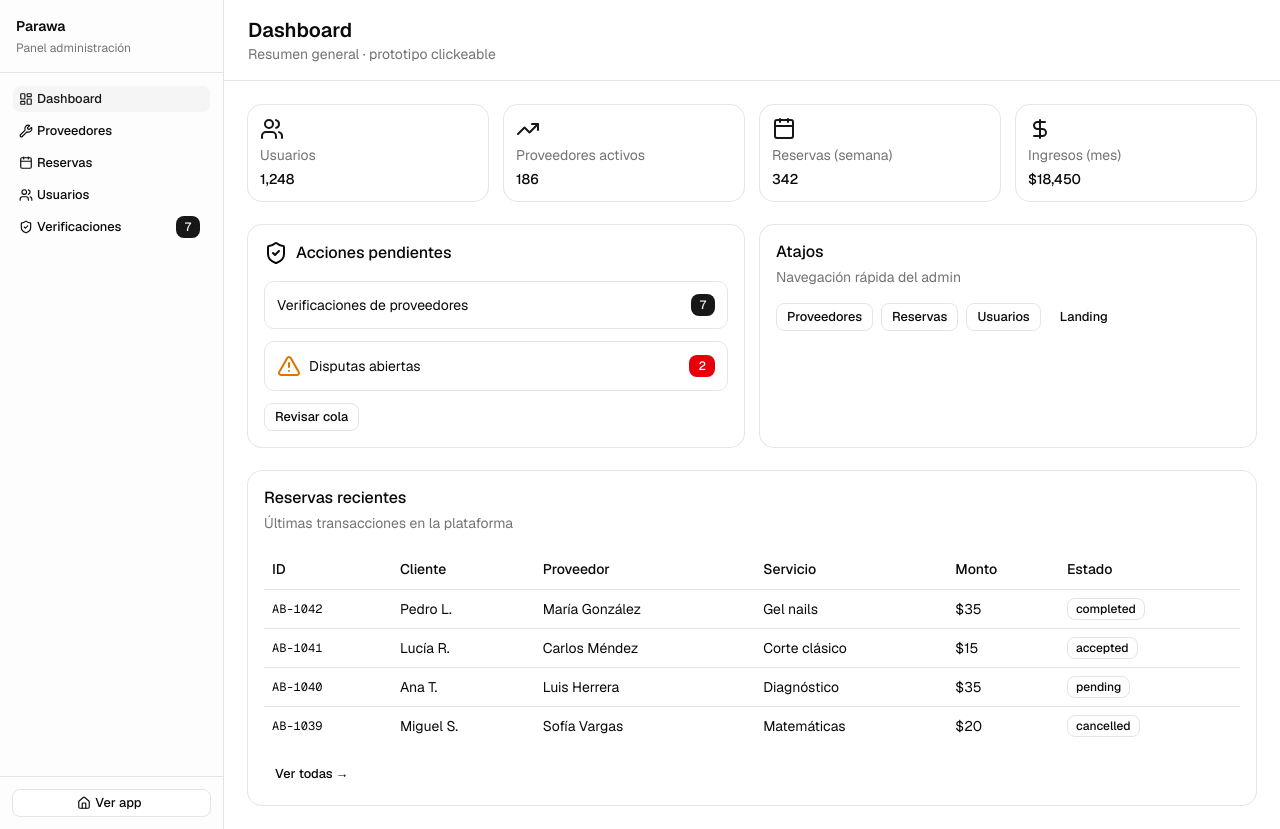
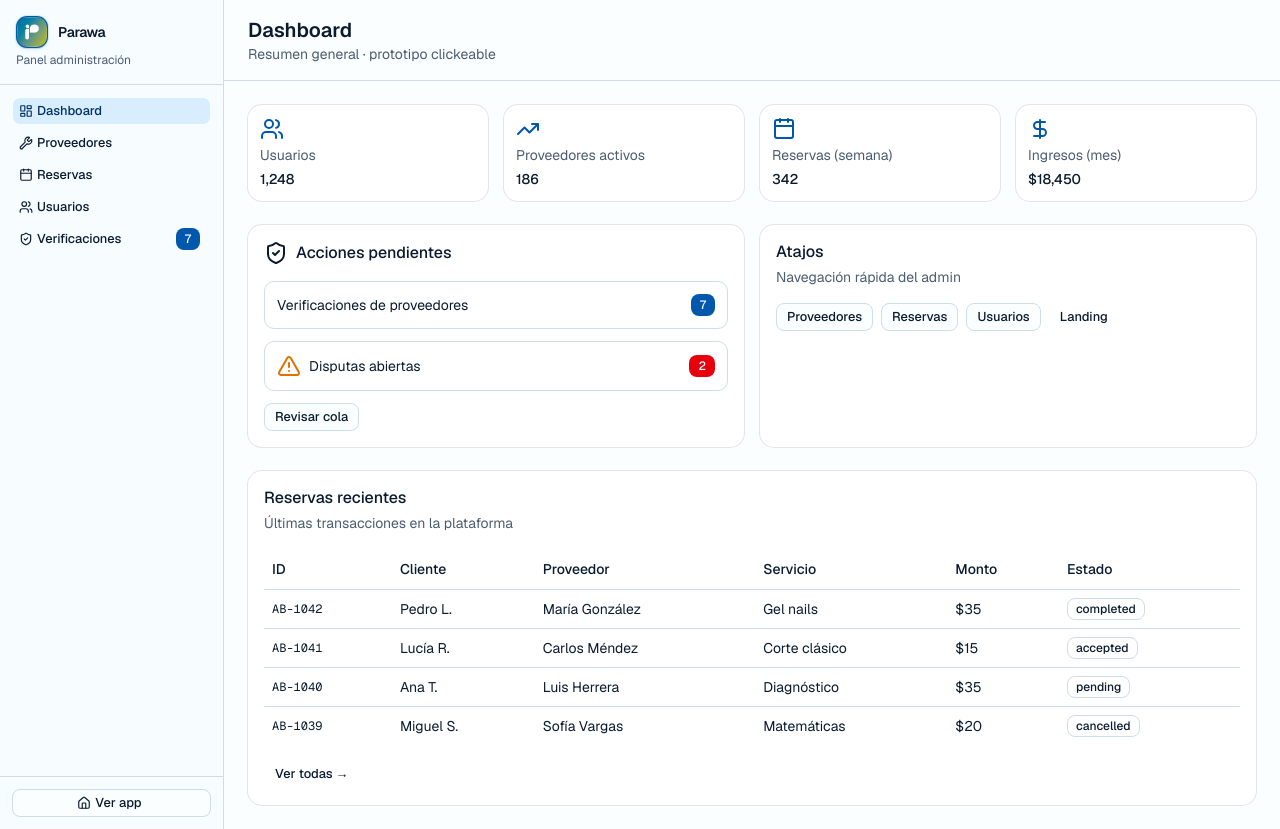
Before and after one commit to chriselevow/parawa, a Next.js app: page /admin in a window 1280 px wide. Built offline with nearby package versions, Linux system fonts and the light colour scheme.

Commit message:
Add Parawa app logo branding

```diff
--- a/app/globals.css
+++ b/app/globals.css
@@ -5,8 +5,9 @@
 @custom-variant dark (&:is(.dark *));
 
 @theme inline {
-    --font-heading: var(--font-sans);
-    --font-sans: var(--font-sans);
+    --font-heading: "Geist", "Geist Fallback", ui-sans-serif, system-ui, sans-serif;
+    --font-sans: "Geist", "Geist Fallback", ui-sans-serif, system-ui, sans-serif;
+    --font-mono: "Geist Mono", "Geist Mono Fallback", ui-monospace, monospace;
     --color-sidebar-ring: var(--sidebar-ring);
     --color-sidebar-border: var(--sidebar-border);
     --color-sidebar-accent-foreground: var(--sidebar-accent-foreground);
@@ -48,72 +49,72 @@
 }
 
 :root {
-    --background: oklch(1 0 0);
-    --foreground: oklch(0.145 0 0);
+    --background: oklch(0.995 0.006 250);
+    --foreground: oklch(0.22 0.045 255);
     --card: oklch(1 0 0);
-    --card-foreground: oklch(0.145 0 0);
+    --card-foreground: oklch(0.22 0.045 255);
     --popover: oklch(1 0 0);
-    --popover-foreground: oklch(0.145 0 0);
-    --primary: oklch(0.205 0 0);
-    --primary-foreground: oklch(0.985 0 0);
-    --secondary: oklch(0.97 0 0);
-    --secondary-foreground: oklch(0.205 0 0);
-    --muted: oklch(0.97 0 0);
-    --muted-foreground: oklch(0.556 0 0);
-    --accent: oklch(0.97 0 0);
-    --accent-foreground: oklch(0.205 0 0);
+    --popover-foreground: oklch(0.22 0.045 255);
+    --primary: oklch(0.46 0.16 251);
+    --primary-foreground: oklch(0.99 0.006 250);
+    --secondary: oklch(0.94 0.04 250);
+    --secondary-foreground: oklch(0.31 0.11 253);
+    --muted: oklch(0.96 0.025 250);
+    --muted-foreground: oklch(0.47 0.04 255);
+    --accent: oklch(0.92 0.06 248);
+    --accent-foreground: oklch(0.32 0.12 252);
     --destructive: oklch(0.577 0.245 27.325);
-    --border: oklch(0.922 0 0);
-    --input: oklch(0.922 0 0);
-    --ring: oklch(0.708 0 0);
-    --chart-1: oklch(0.87 0 0);
-    --chart-2: oklch(0.556 0 0);
-    --chart-3: oklch(0.439 0 0);
-    --chart-4: oklch(0.371 0 0);
-    --chart-5: oklch(0.269 0 0);
+    --border: oklch(0.89 0.025 248);
+    --input: oklch(0.89 0.025 248);
+    --ring: oklch(0.58 0.16 252);
+    --chart-1: oklch(0.5 0.18 251);
+    --chart-2: oklch(0.66 0.13 210);
+    --chart-3: oklch(0.72 0.13 190);
+    --chart-4: oklch(0.58 0.17 275);
+    --chart-5: oklch(0.72 0.15 82);
     --radius: 0.625rem;
-    --sidebar: oklch(0.985 0 0);
-    --sidebar-foreground: oklch(0.145 0 0);
-    --sidebar-primary: oklch(0.205 0 0);
-    --sidebar-primary-foreground: oklch(0.985 0 0);
-    --sidebar-accent: oklch(0.97 0 0);
-    --sidebar-accent-foreground: oklch(0.205 0 0);
-    --sidebar-border: oklch(0.922 0 0);
-    --sidebar-ring: oklch(0.708 0 0);
+    --sidebar: oklch(0.98 0.016 250);
+    --sidebar-foreground: oklch(0.22 0.045 255);
+    --sidebar-primary: oklch(0.46 0.16 251);
+    --sidebar-primary-foreground: oklch(0.99 0.006 250);
+    --sidebar-accent: oklch(0.94 0.04 250);
+    --sidebar-accent-foreground: oklch(0.31 0.11 253);
+    --sidebar-border: oklch(0.89 0.025 248);
+    --sidebar-ring: oklch(0.58 0.16 252);
 }
 
 .dark {
-    --background: oklch(0.145 0 0);
-    --foreground: oklch(0.985 0 0);
-    --card: oklch(0.205 0 0);
-    --card-foreground: oklch(0.985 0 0);
-    --popover: oklch(0.205 0 0);
-    --popover-foreground: oklch(0.985 0 0);
-    --primary: oklch(0.922 0 0);
-    --primary-foreground: oklch(0.205 0 0);
-    --secondary: oklch(0.269 0 0);
-    --secondary-foreground: oklch(0.985 0 0);
-    --muted: oklch(0.269 0 0);
-    --muted-foreground: oklch(0.708 0 0);
-    --accent: oklch(0.269 0 0);
-    --accent-foreground: oklch(0.985 0 0);
+    --background: oklch(0.18 0.035 255);
+    --foreground: oklch(0.985 0.006 250);
+    --card: oklch(0.22 0.045 255);
+    --card-foreground: oklch(0.985 0.006 250);
+    --popover: oklch(0.22 0.045 255);
+    --popover-foreground: oklch(0.985 0.006 250);
+    --primary: oklch(0.67 0.16 248);
+    --primary-foreground: oklch(0.16 0.035 255);
+    --secondary: oklch(0.28 0.06 253);
+    --secondary-foreground: oklch(0.985 0.006 250);
+    --muted: oklch(0.28 0.05 253);
+    --muted-foreground: oklch(0.76 0.035 250);
+    --accent: oklch(0.32 0.08 250);
+    --accent-foreground: oklch(0.985 0.006 250);
     --destructive: oklch(0.704 0.191 22.216);
-    --border: oklch(1 0 0 / 10%);
-    --input: oklch(1 0 0 / 15%);
-    --ring: oklch(0.556 0 0);
-    --chart-1: oklch(0.87 0 0);
-    --chart-2: oklch(0.556 0 0);
-    --chart-3: oklch(0.439 0 0);
-    --chart-4: oklch(0.371 0 0);
-    --chart-5: oklch(0.269 0 0);
-    --sidebar: oklch(0.205 0 0);
-    --sidebar-foreground: oklch(0.985 0 0);
-    --sidebar-primary: oklch(0.488 0.243 264.376);
-    --sidebar-primary-foreground: oklch(0.985 0 0);
-    --sidebar-accent: oklch(0.269 0 0);
-    --sidebar-accent-foreground: oklch(0.985 0 0);
-    --sidebar-border: oklch(1 0 0 / 10%);
-    --sidebar-ring: oklch(0.556 0 0);
+    --border: oklch(0.985 0.006 250 / 12%);
+    --input: oklch(0.985 0.006 250 / 16%);
+    --ring: oklch(0.67 0.16 248);
+    --chart-1: oklch(0.67 0.16 248);
+    --chart-2: oklch(0.73 0.13 210);
+    --chart-3: oklch(0.74 0.13 190);
+    --chart-4: oklch(0.72 0.16 275);
+    --chart-5: oklch(0.78 0.15 82);
+    --sidebar: oklch(0.21 0.045 255);
+    --sidebar-foreground: oklch(0.985 0.006 250);
+    --sidebar-primary: oklch(0.67 0.16 248);
+    --sidebar-primary-foreground: oklch(0.16 0.035 255);
+    --sidebar-accent: oklch(0.28 0.06 253);
+    --sidebar-accent-foreground: oklch(0.985 0.006 250);
+    --sidebar-border: oklch(0.985 0.006 250 / 12%);
+    --sidebar-ring: oklch(0.67 0.16 248);
 }
 
 @layer base {
--- a/app/layout.tsx
+++ b/app/layout.tsx
@@ -1,17 +1,31 @@
+import type { Metadata } from "next"
 import { Geist, Geist_Mono } from "next/font/google"
 
 import "./globals.css"
 import { ThemeProvider } from "@/components/theme-provider"
 import { Toaster } from "@/components/ui/sonner"
 import { TooltipProvider } from "@/components/ui/tooltip"
+import { PARAWA_APP_ICON_URL } from "@/lib/brand"
 import { cn } from "@/lib/utils"
 
-const geist = Geist({subsets:['latin'],variable:'--font-sans'})
+const geist = Geist({
+  subsets: ["latin"],
+  variable: "--font-sans",
+})
 
 const fontMono = Geist_Mono({
   subsets: ["latin"],
   variable: "--font-mono",
 })
+
+export const metadata: Metadata = {
+  title: "Parawa",
+  description: "Mercado digital de servicios locales en Panamá.",
+  icons: {
+    icon: [{ url: PARAWA_APP_ICON_URL, sizes: "400x400", type: "image/webp" }],
+    apple: [{ url: PARAWA_APP_ICON_URL, sizes: "400x400", type: "image/webp" }],
+  },
+}
 
 export default function RootLayout({
   children,
@@ -22,7 +36,12 @@ export default function RootLayout({
     <html
       lang="es"
       suppressHydrationWarning
-      className={cn("antialiased", fontMono.variable, "font-sans", geist.variable)}
+      className={cn(
+        "antialiased",
+        fontMono.variable,
+        "font-sans",
+        geist.variable
+      )}
     >
       <body>
         <ThemeProvider>
--- a/app/page.tsx
+++ b/app/page.tsx
@@ -167,7 +167,10 @@ export default function LandingPage() {
         <div className="mt-6 flex flex-wrap gap-2">
           {categories.filter((c) => c !== "Todos").map((cat) => (
             <Link key={cat} href="/discover">
-              <Badge variant="outline" className="px-4 py-2 text-sm hover:bg-muted">
+              <Badge
+                variant="outline"
+                className="border-primary/20 bg-primary/5 px-4 py-2 text-sm text-primary hover:bg-primary/10"
+              >
                 {cat}
               </Badge>
             </Link>
@@ -213,7 +216,10 @@ export default function LandingPage() {
             </Link>
             <Link
               href="/login"
-              className={cn(buttonVariants({ variant: "outline", size: "lg" }), "border-primary-foreground/30 text-primary-foreground hover:bg-primary-foreground/10")}
+              className={cn(
+                buttonVariants({ variant: "outline", size: "lg" }),
+                "border-primary-foreground/30 text-primary-foreground hover:bg-primary-foreground/10"
+              )}
             >
               Crear cuenta
             </Link>
--- a/components/admin-shell.tsx
+++ b/components/admin-shell.tsx
@@ -8,6 +8,7 @@ import {
   WrenchIcon,
 } from "lucide-react"
 
+import { BrandMark } from "@/components/brand-mark"
 import { buttonVariants } from "@/components/ui/button"
 import { Badge } from "@/components/ui/badge"
 import { adminStats } from "@/lib/admin-mock-data"
@@ -41,9 +42,7 @@ export function AdminShell({
     <div className="flex min-h-svh bg-background">
       <aside className="hidden w-56 shrink-0 flex-col border-r bg-muted/20 md:flex">
         <div className="flex flex-col gap-1 border-b p-4">
-          <Link href="/" className="font-heading text-sm font-semibold">
-            Parawa
-          </Link>
+          <BrandMark href="/" size="sm" />
           <p className="text-xs text-muted-foreground">Panel administración</p>
         </div>
         <nav className="flex flex-1 flex-col gap-1 p-3">
--- /dev/null
+++ b/components/brand-mark.tsx
@@ -0,0 +1,66 @@
+import Link from "next/link"
+
+import { PARAWA_APP_ICON_URL } from "@/lib/brand"
+import { cn } from "@/lib/utils"
+
+type BrandMarkProps = {
+  className?: string
+  href?: string
+  showText?: boolean
+  size?: "sm" | "md"
+}
+
+export function BrandMark({
+  className,
+  href,
+  showText = true,
+  size = "md",
+}: BrandMarkProps) {
+  const iconClassName =
+    size === "sm" ? "size-8 rounded-[0.7rem]" : "size-10 rounded-[0.85rem]"
+  const textClassName = size === "sm" ? "text-sm" : "text-xl"
+
+  const content = (
+    <>
+      <span
+        className={cn(
+          "inline-flex shrink-0 overflow-hidden border border-primary/15 bg-primary shadow-sm shadow-primary/15 ring-1 ring-primary/10",
+          iconClassName
+        )}
+      >
+        <img
+          src={PARAWA_APP_ICON_URL}
+          alt=""
+          className="size-full object-cover"
+          loading="eager"
+        />
+      </span>
+      {showText ? (
+        <span
+          className={cn(
+            "font-heading font-semibold tracking-tight text-foreground",
+            textClassName
+          )}
+        >
+          Parawa
+        </span>
+      ) : null}
+    </>
+  )
+
+  const sharedClassName = cn("inline-flex items-center gap-2.5", className)
+
+  if (href) {
+    return (
+      <Link href={href} className={sharedClassName} aria-label="Parawa">
+        {content}
+      </Link>
+    )
+  }
+
+  return (
+    <span className={sharedClassName} aria-label="Parawa">
+      {content}
+    </span>
+  )
+}
--- a/components/landing-shell.tsx
+++ b/components/landing-shell.tsx
@@ -1,5 +1,6 @@
 import Link from "next/link"
 
+import { BrandMark } from "@/components/brand-mark"
 import { buttonVariants } from "@/components/ui/button"
 import { cn } from "@/lib/utils"
 
@@ -15,9 +16,7 @@ export function LandingShell({ children }: { children: React.ReactNode }) {
     <div className="flex min-h-svh flex-col bg-background">
       <header className="sticky top-0 z-40 border-b bg-background/95 backdrop-blur supports-backdrop-filter:bg-background/80">
         <div className="mx-auto flex w-full max-w-6xl items-center justify-between gap-4 px-4 py-4">
-          <Link href="/" className="font-heading text-xl font-semibold tracking-tight">
-            Parawa
-          </Link>
+          <BrandMark href="/" />
           <nav className="hidden items-center gap-1 md:flex">
             {nav.map((item) => (
               <Link
@@ -46,7 +45,7 @@ export function LandingShell({ children }: { children: React.ReactNode }) {
       <footer className="border-t bg-muted/20">
         <div className="mx-auto flex w-full max-w-6xl flex-col gap-4 px-4 py-10 sm:flex-row sm:items-center sm:justify-between">
           <div>
-            <p className="font-heading font-semibold">Parawa</p>
+            <BrandMark size="sm" />
             <p className="text-sm text-muted-foreground">
               Mercado digital de servicios locales · Panamá
             </p>
--- a/components/prototype-shell.tsx
+++ b/components/prototype-shell.tsx
@@ -1,5 +1,6 @@
 import Link from "next/link"
 
+import { BrandMark } from "@/components/brand-mark"
 import { buttonVariants } from "@/components/ui/button"
 import { cn } from "@/lib/utils"
 
@@ -24,9 +25,7 @@ export function PrototypeShell({
       <header className="sticky top-0 z-40 border-b bg-background/95 backdrop-blur supports-backdrop-filter:bg-background/80">
         <div className="mx-auto flex w-full max-w-5xl flex-col gap-3 px-4 py-3 sm:flex-row sm:items-center sm:justify-between">
           <div className="flex items-center justify-between gap-3">
-            <Link href="/" className="font-heading text-lg font-semibold tracking-tight">
-              Parawa
-            </Link>
+            <BrandMark href="/" size="sm" />
             <Link
               href="/login"
               className={cn(buttonVariants({ variant: "outline", size: "sm" }))}
--- /dev/null
+++ b/lib/brand.ts
@@ -0,0 +1 @@
+export const PARAWA_APP_ICON_URL = "/parawa-app-icon.webp"
```
Also changed, not shown: public/parawa-app-icon.webp (added).
